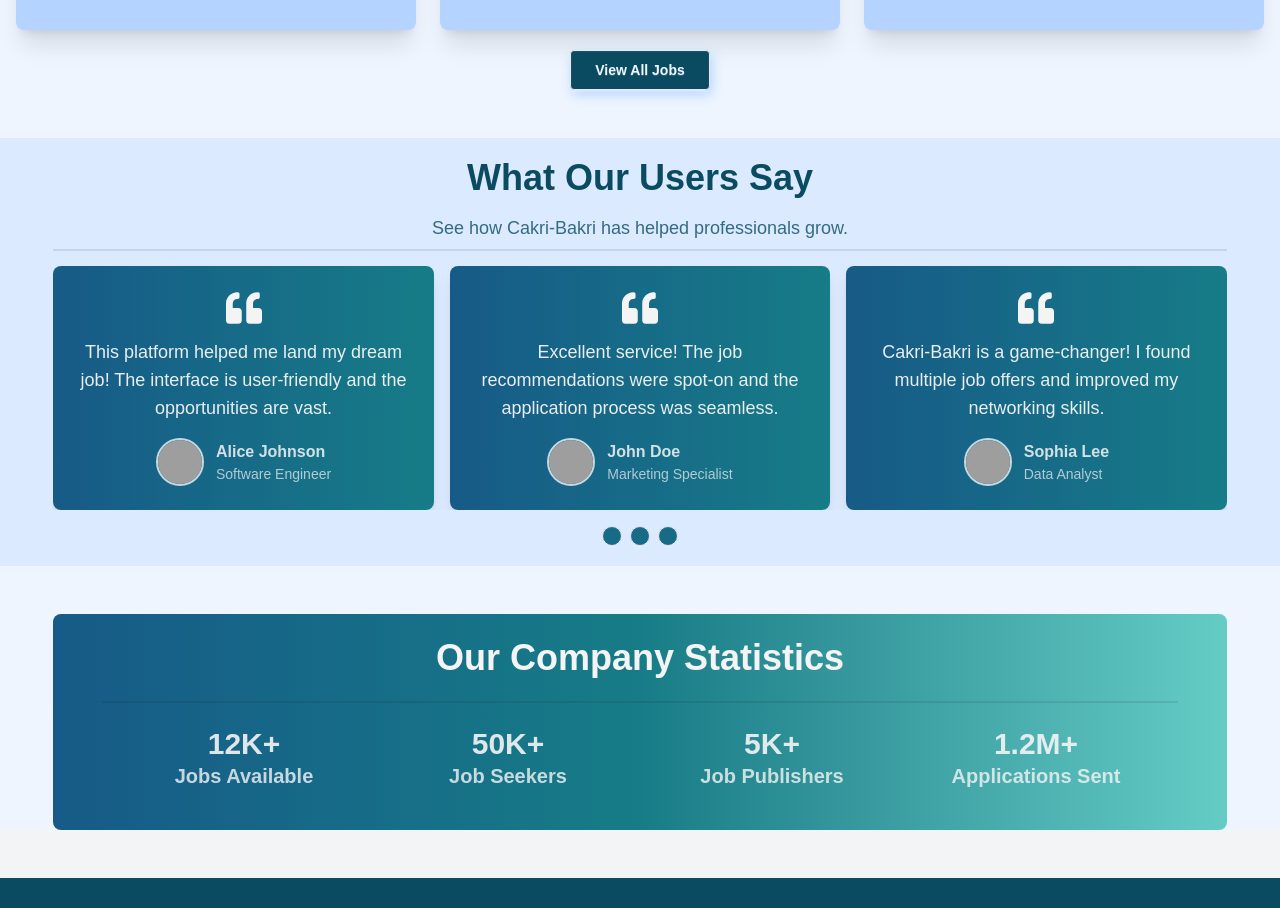
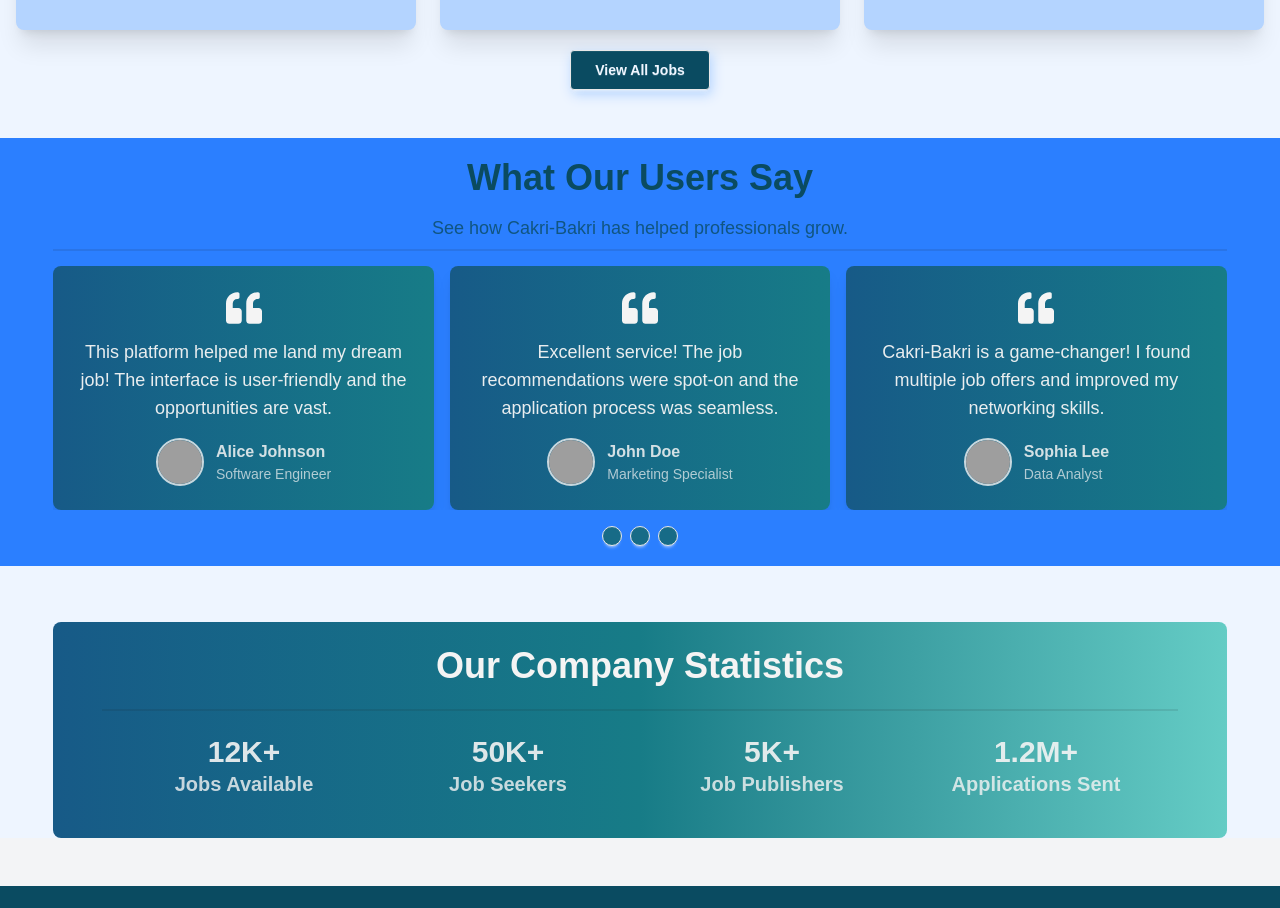
Before and after one commit to Motiur-Rahman-Dhrubo/Cakri-Bakri, a React (Vite) app: page / in a window 1280 px wide. Shown: the part 2080-2988 px from the top of the page. Built offline with nearby package versions, Linux system fonts and the light colour scheme; no server answers; grey boxes are pictures that could not be loaded.

Commit message:
change color

```diff
--- a/src/component/HomePage/Testimonial.jsx
+++ b/src/component/HomePage/Testimonial.jsx
@@ -27,7 +27,7 @@ export default function Testimonials() {
     },
   ];
   return (
-    <section className="py-5 bg-blue-100 mb-12">
+    <section className="py-5 bg-blue-500 mb-14">
       <div className="max-w-5xl mx-auto text-center">
         <h2 className="text-3xl md:text-4xl font-bold text-cb-secondary">What Our Users Say</h2>
         <p className="text-lg text-cb-secondary/80 mt-4">See how Cakri-Bakri has helped professionals grow.</p>
```
